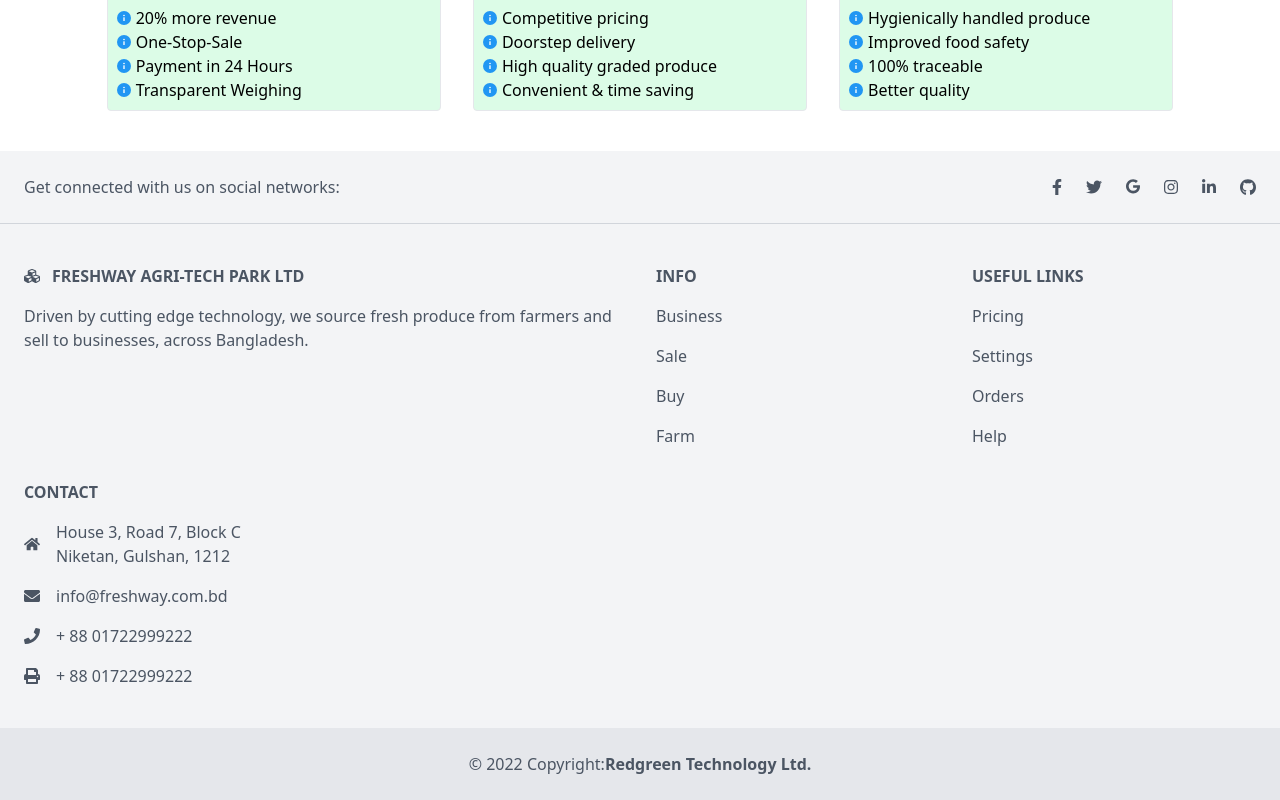
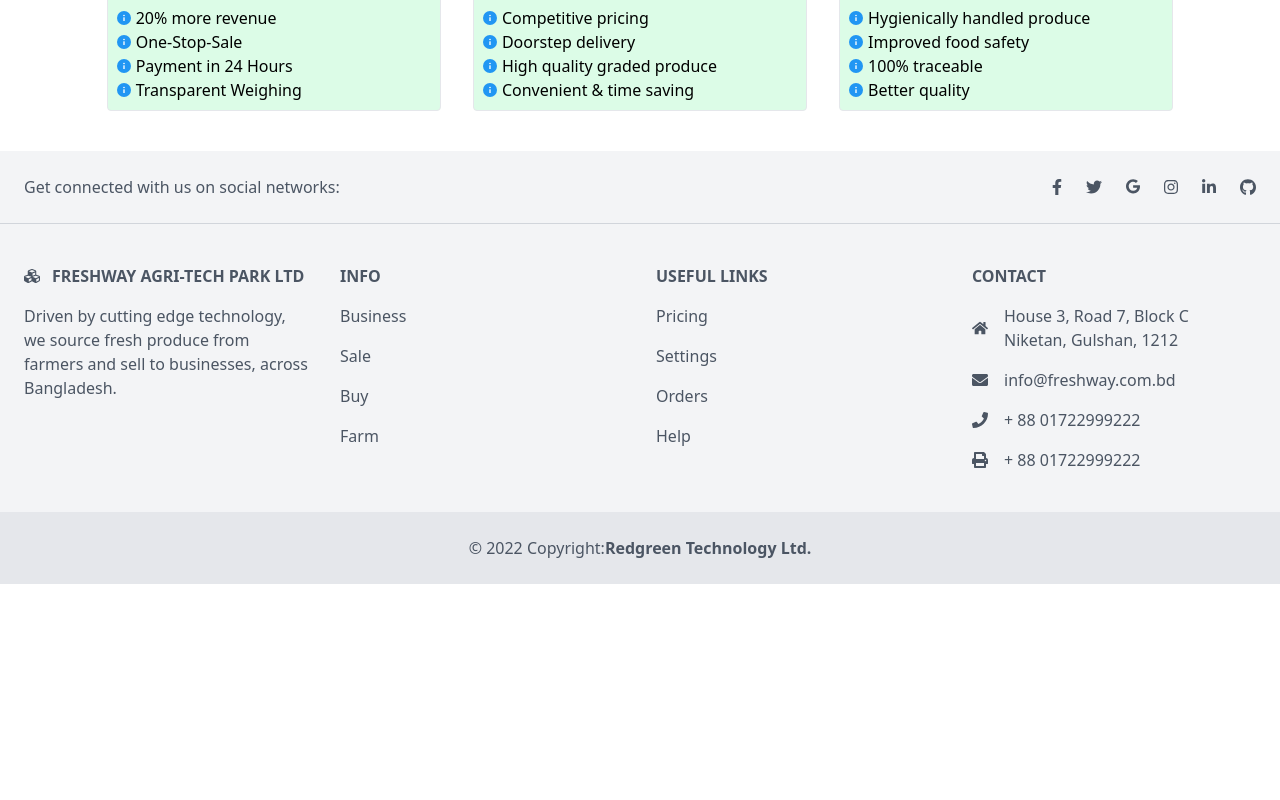
Before and after one commit to AveyBD/freshway.com.bd, a React (Create React App) app: page / in a window 1280 px wide. Shown: the part 1718-2518 px from the top of the page. After the commit the page ends 2302 px from the top, so only its background shows below. Built offline with nearby package versions, Linux system fonts and the light colour scheme.

Commit message:
Footer fix

```diff
--- a/src/Components/Foooter/Footer.js
+++ b/src/Components/Foooter/Footer.js
@@ -115,7 +115,7 @@
         </div>
         <div className="mx-6 py-10 text-center md:text-left">
           <div className="grid grid-cols-2 md:grid-cols-2 lg:grid-cols-4 gap-8">
-            <div className="col-span-2">
+            <div className="col-span-2 md:col-span-1">
               <h6
                 className="
             uppercase
@@ -200,7 +200,7 @@
                 </a>
               </p>
             </div>
-            <div className="col-span-2">
+            <div className="col-span-2 md:col-span-1">
               <h6 className="uppercase font-semibold mb-4 flex justify-center md:justify-start">
                 Contact
               </h6>
```
